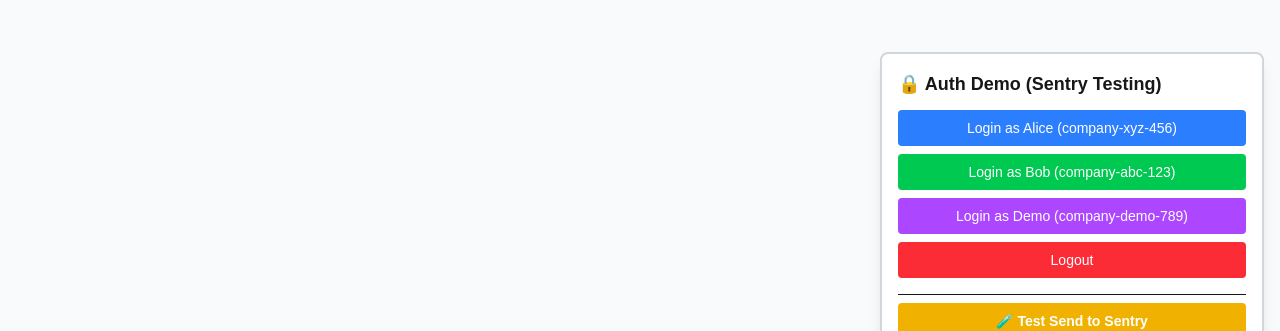
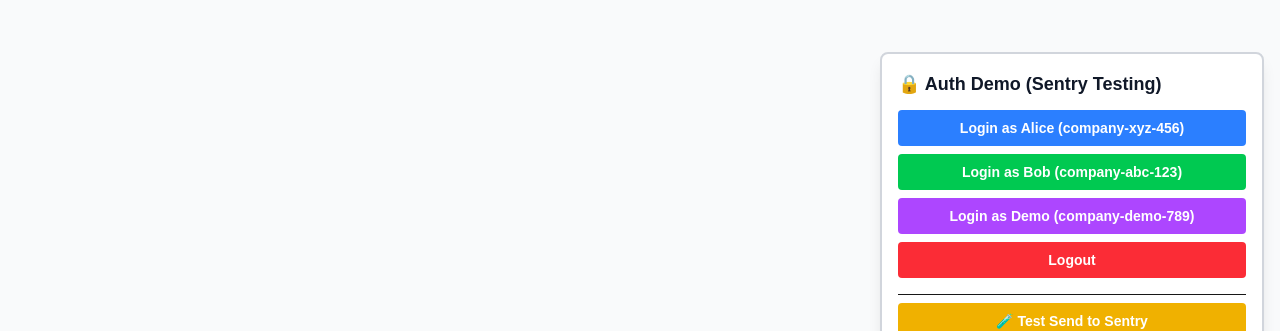
Before and after one commit to jaffrepaul/ecommerce-app, a Next.js app: page / in a window 1280 px wide. Shown: the part 383-714 px from the top of the page. Built offline with nearby package versions, Linux system fonts and the light colour scheme; no server answers; the database is empty.

Commit message:
UI tweaks

```diff
--- a/src/components/AuthDemo.tsx
+++ b/src/components/AuthDemo.tsx
@@ -42,30 +42,30 @@ export function AuthDemo() {
 
   return (
     <div className="fixed bottom-4 right-4 bg-white border-2 border-gray-300 rounded-lg shadow-lg p-4 max-w-sm z-50">
-      <h3 className="font-bold text-lg mb-3">🔒 Auth Demo (Sentry Testing)</h3>
+      <h3 className="font-bold text-lg mb-3 text-gray-900">🔒 Auth Demo (Sentry Testing)</h3>
 
       <div className="space-y-2 mb-3">
         <button
           onClick={() => handleLogin('user-1')}
-          className="w-full px-3 py-2 bg-blue-500 text-white rounded hover:bg-blue-600 text-sm"
+          className="w-full px-3 py-2 bg-blue-500 text-white rounded hover:bg-blue-600 text-sm font-bold"
         >
           Login as Alice (company-xyz-456)
         </button>
         <button
           onClick={() => handleLogin('user-2')}
-          className="w-full px-3 py-2 bg-green-500 text-white rounded hover:bg-green-600 text-sm"
+          className="w-full px-3 py-2 bg-green-500 text-white rounded hover:bg-green-600 text-sm font-bold"
         >
           Login as Bob (company-abc-123)
         </button>
         <button
           onClick={() => handleLogin('demo')}
-          className="w-full px-3 py-2 bg-purple-500 text-white rounded hover:bg-purple-600 text-sm"
+          className="w-full px-3 py-2 bg-purple-500 text-white rounded hover:bg-purple-600 text-sm font-bold"
         >
           Login as Demo (company-demo-789)
         </button>
         <button
           onClick={handleLogout}
-          className="w-full px-3 py-2 bg-red-500 text-white rounded hover:bg-red-600 text-sm"
+          className="w-full px-3 py-2 bg-red-500 text-white rounded hover:bg-red-600 text-sm font-bold"
         >
           Logout
         </button>
```
